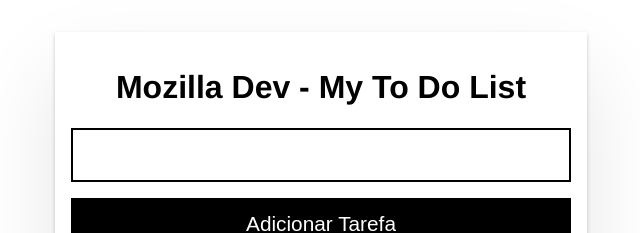
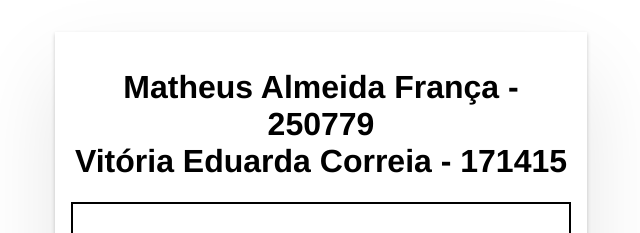
Before and after one commit to Matheus-almeida24/TPFrameworksWeb, an Angular app in the folder FRONTEND/TODOapp/: page / in a window 1280 px wide. Shown: the top 233 px of the page, without its empty margins (319-959 px from the left). Built offline with nearby package versions, Linux system fonts and the light colour scheme; no server answers.

Commit message:
Nomes atualizados

```diff
--- a/FRONTEND/TODOapp/src/app/app.html
+++ b/FRONTEND/TODOapp/src/app/app.html
@@ -1,5 +1,8 @@
 <div class="main">
-  <h1>Mozilla Dev - My To Do List</h1>
+  <h1>
+  Matheus Almeida França - 250779 <br>
+  Vitória Eduarda Correia - 171415
+  </h1>
   <input class="lg-text-input" #campoNovoItem />
   <button class="btn-primary" (click)="CREATE_tarefa(campoNovoItem.value)">
     Adicionar Tarefa</button>
```
